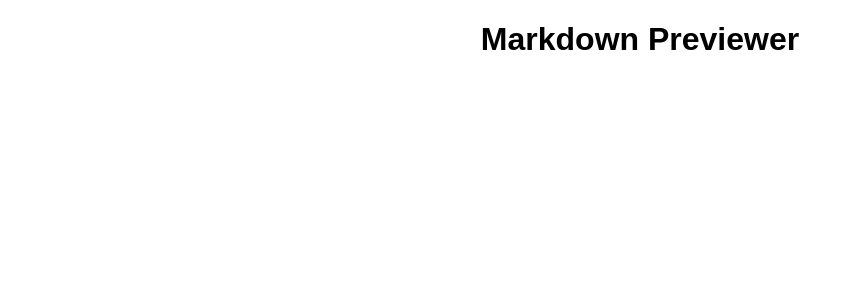
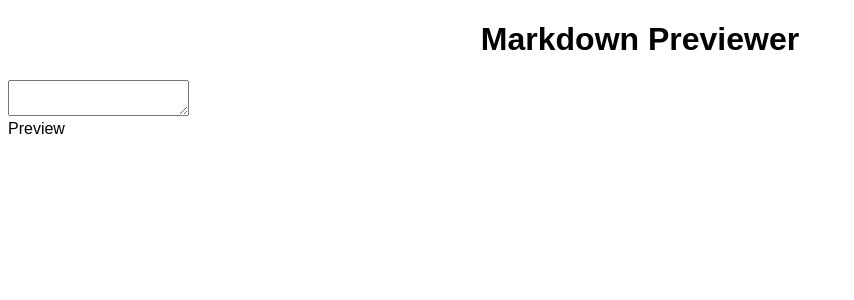
Before and after one commit to omegga/markdown-previewer, a React app: page / in a window 1280 px wide. Shown: the top 300 px of the page, without its empty margins (0-854 px from the left). Built offline with nearby package versions, Linux system fonts and the light colour scheme.

Commit message:
render preview and editor

```diff
--- /dev/null
+++ b/src/App.jsx
@@ -0,0 +1,31 @@
+import React, { Component } from "react";
+
+class App extends Component {
+  constructor(props) {
+    super(props);
+  }
+
+  renderEditor() {
+    return (
+      <textarea id="editor"></textarea>
+    );
+  }
+
+  renderPreview() {
+    return (
+      <div id="preview">Preview</div>
+    );
+  }
+
+  render() {
+    return (
+      <div>
+        <h1>Markdown Previewer</h1>
+        { this.renderEditor() }
+        { this.renderPreview() }
+      </div>
+    )
+  }
+}
+
+export default App;
--- a/src/index.js
+++ b/src/index.js
@@ -1,5 +1,6 @@
 import "./style.css";
 import React from "react";
 import ReactDOM from "react-dom";
+import App from "./App";
 
-ReactDOM.render(<h1>Markdown Previewer</h1>, document.getElementById("root"));
+ReactDOM.render(<App />, document.getElementById("root"));
```
